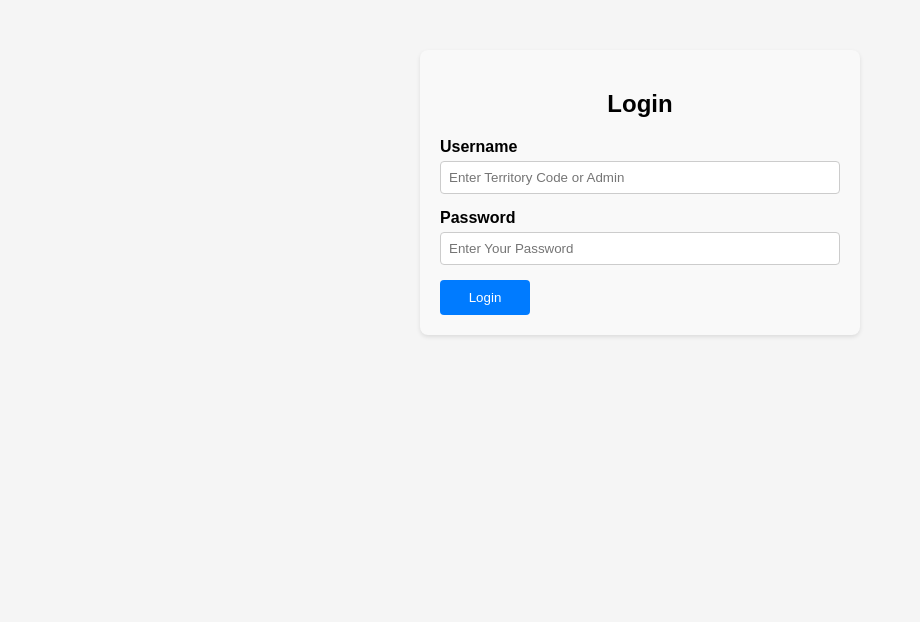
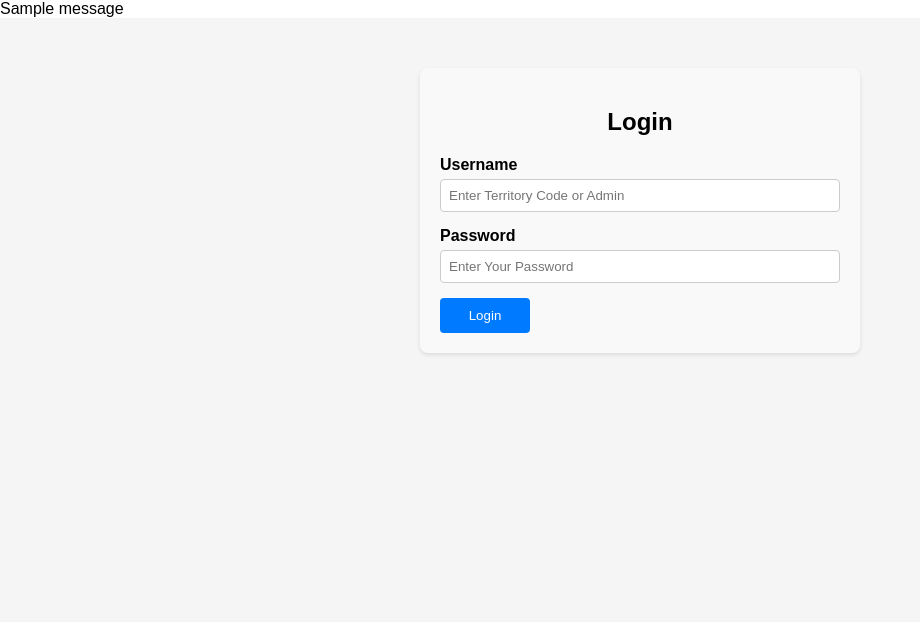
Before and after one commit to najmulislamnajim/exium-dr-3gen-image, a Django app: page /accounts/login/ in a window 1280 px wide. Shown: the part 73-695 px from the top of the page, without its empty margins (0-920 px from the left). Run offline with Django 5.2, Linux system fonts and the light colour scheme; tables that the repository leaves empty hold one stand-in row (values such as "Sample post"); one stand-in notice (Sample message) is shown.

Commit message:
add toast message

```diff
--- a/core/templates/core/base.html
+++ b/core/templates/core/base.html
@@ -25,6 +25,16 @@
             </div>
         </header>
 
+        <div class="toast-container">
+            {% if messages %}
+                {% for message in messages %}
+                    <div class="toast {% if message.tags == 'error' %}error{% else %}success{% endif %}">
+                        {{ message }}
+                    </div>
+                {% endfor %}
+            {% endif %}
+        </div>
+
         <main class="main-content">
             {% block content %}
             {% endblock %}
@@ -41,6 +51,7 @@
             <p>Developed by <a href="https://www.impalaintech.com" target="_blank">Impala Intech</a></p>
         </footer>
     </div>
+    <script src="{% static 'core/js/app.js' %}"></script>
     {% if debug %}
         <script src="{% static 'django_browser_reload/reload.js' %}"></script>
     {% endif %}
```
